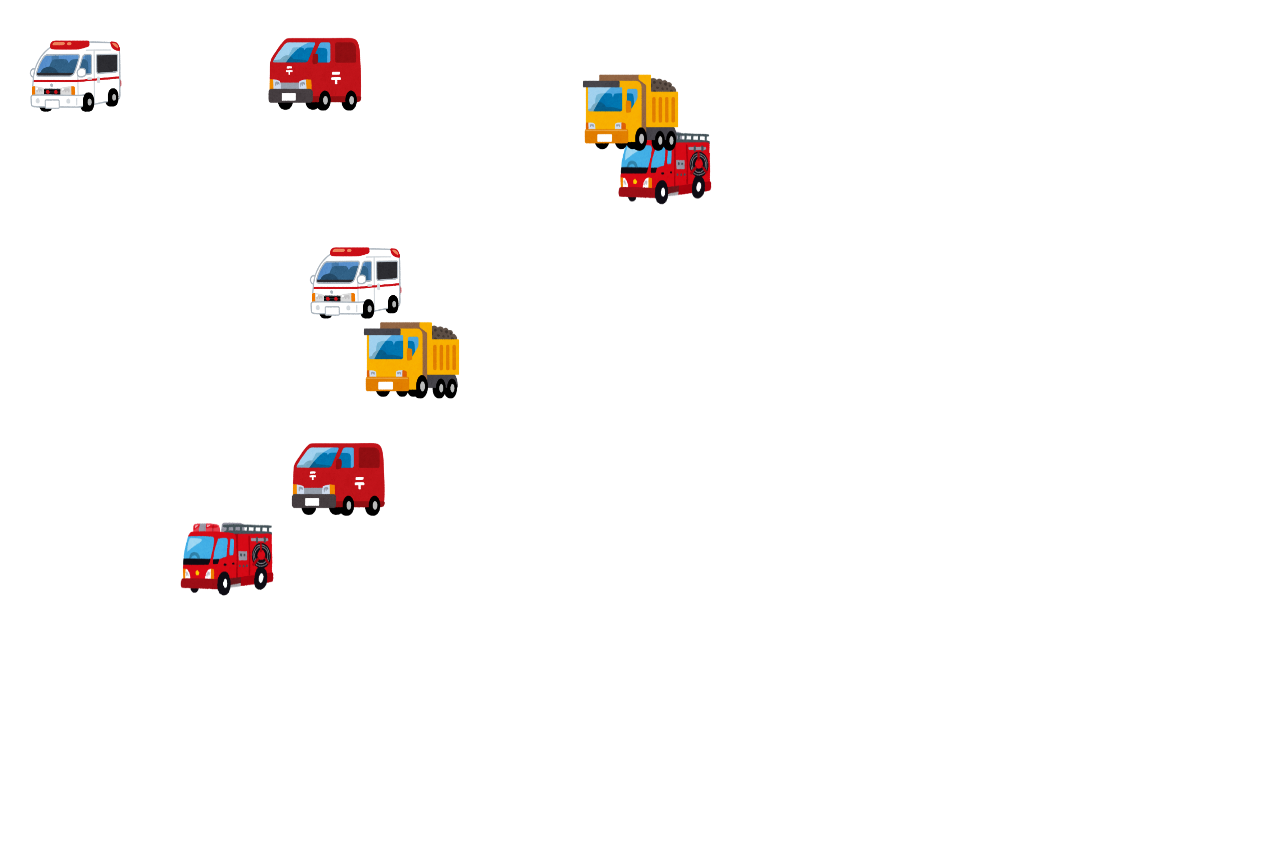
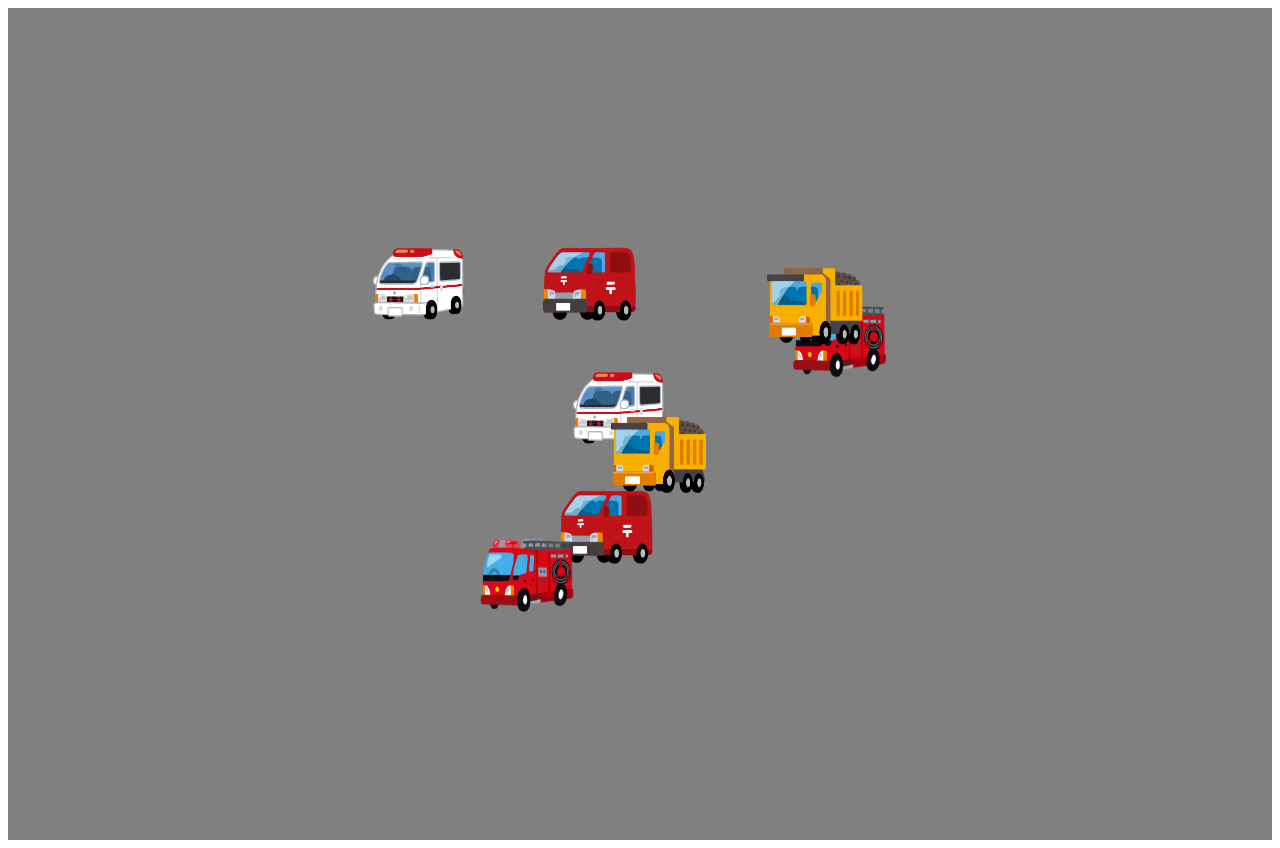
Before and after one commit to kazuya-sann/simple-game, a Nuxt app: page / in a window 1280 px wide. Before the commit the page ends 800 px from the top, so only its background shows below. Built offline with nearby package versions, Linux system fonts and the light colour scheme.

Commit message:
css修正

```diff
--- a/app.vue
+++ b/app.vue
@@ -1,5 +1,14 @@
 <template>
-  <div>
+  <div class="container">
     <NuxtPage />
   </div>
 </template>
+
+<style>
+.container {
+  width: 100%;
+  height: 100%;
+  background-color: gray;
+  overflow-x: hidden;
+}
+</style>
--- a/nuxt.config.ts
+++ b/nuxt.config.ts
@@ -1,5 +1,10 @@
 export default defineNuxtConfig({
   app: {
     baseURL: "/simple-game/", // GitHub Pages 用のベースURL
+    head: {
+      meta: [
+        { name: "viewport", content: "width=device-width, initial-scale=1" },
+      ],
+    },
   },
 });
--- a/pages/index.vue
+++ b/pages/index.vue
@@ -1,5 +1,5 @@
 <template>
-	<div class="game-container">
+	<div class="container">
 	  <canvas
 		ref="canvas"
 		@mousedown="startDrag"
@@ -9,6 +9,7 @@
 		@touchstart="startDrag"
 		@touchmove="dragIcon"
 		@touchend="stopDrag"
+		class="game-canvas"
 	  ></canvas>
 	</div>
   </template>
@@ -24,6 +25,8 @@
   let draggingIcon = ref(null);
   let isDragging = ref(false);
 
+  const size = 100;
+
   const loadIcons = () => {
 	icons.value = [];
 	let tempIcons = [];
@@ -32,8 +35,23 @@
 
 	for (let i = 0; i < totalPairs; i++) {
 	  const icon = iconImages[i % iconImages.length];
-	  tempIcons.push({ image: icon, x: Math.random() * 700, y: Math.random() * 500, width: 100, height: 100, img: new Image() });
-	  tempIcons.push({ image: icon, x: Math.random() * 700, y: Math.random() * 500, width: 100, height: 100, img: new Image() });
+	  const margin = size;
+	  tempIcons.push({
+		image: icon,
+		x: margin + Math.random() * (canvas.value.width - size - margin * 2),
+		y: margin + Math.random() * (canvas.value.height - size - margin * 2),
+		width: size,
+		height: size,
+		img: new Image()
+	  });
+	  tempIcons.push({
+		image: icon,
+		x: margin + Math.random() * (canvas.value.width - size - margin * 2),
+		y: margin + Math.random() * (canvas.value.height - size - margin * 2),
+		width: size,
+		height: size,
+		img: new Image()
+	  });
 	}
 
 	tempIcons.forEach(icon => {
@@ -91,8 +109,8 @@
 
 	if (isDragging.value && draggingIcon.value) {
 	  const { x, y } = getEventPosition(event);
-	  draggingIcon.value.x = x - draggingIcon.value.width / 2;
-	  draggingIcon.value.y = y - draggingIcon.value.height / 2;
+	  draggingIcon.value.x = Math.max(0, Math.min(x - draggingIcon.value.width / 2, canvas.value.width - draggingIcon.value.width));
+	  draggingIcon.value.y = Math.max(0, Math.min(y - draggingIcon.value.height / 2, canvas.value.height - draggingIcon.value.height));
 	  drawIcons();
 	  checkCollision();
 	}
@@ -141,3 +159,19 @@
 	}
   });
   </script>
+
+  <style scoped>
+  .container {
+	display: flex;
+	justify-content: center;
+	align-items: center;
+	min-height: 100vh;
+	padding: 1rem;
+  }
+
+  .game-canvas {
+	max-width: 100%;
+	max-height: 100vh;
+	object-fit: contain;
+  }
+  </style>
```
